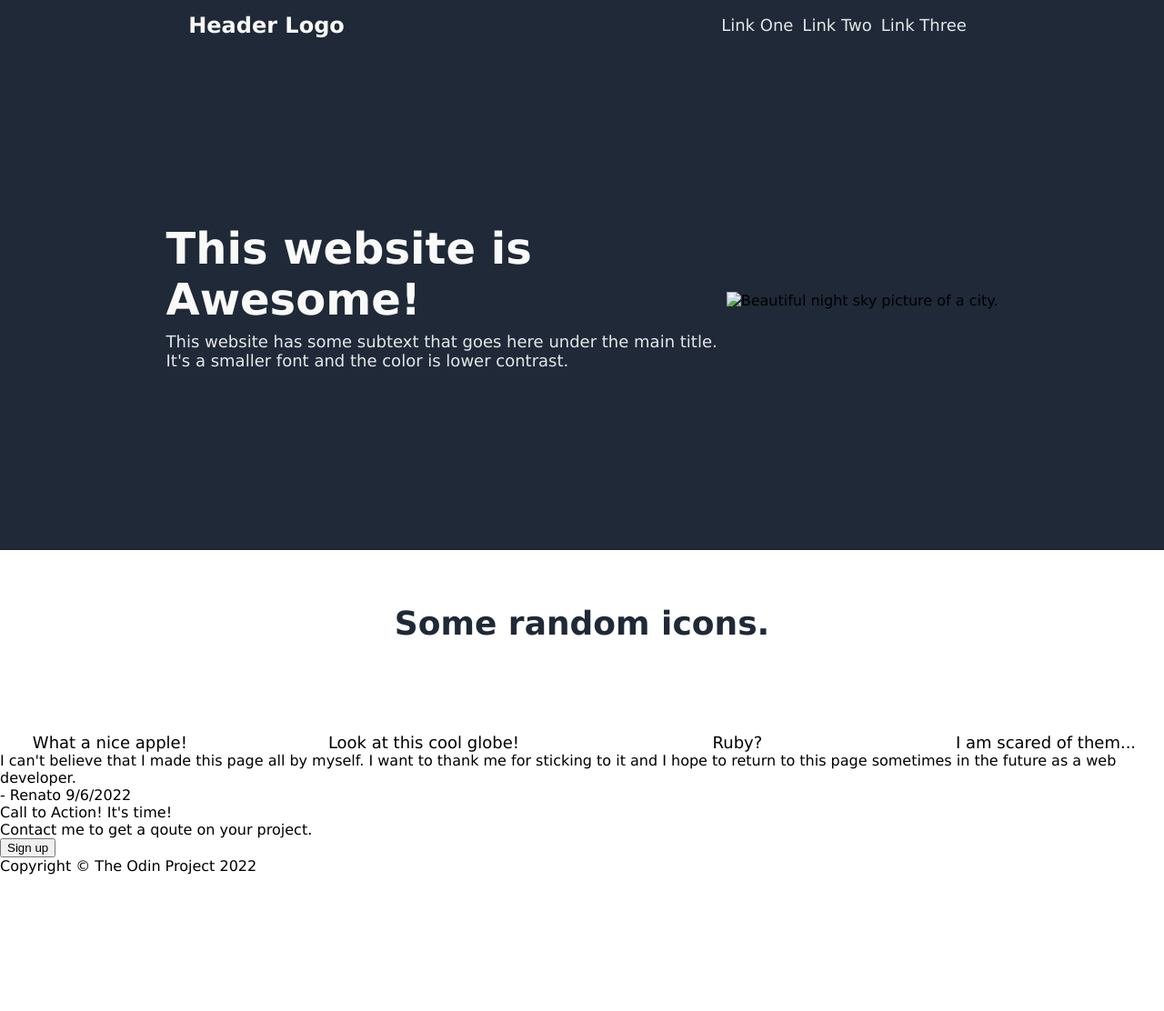
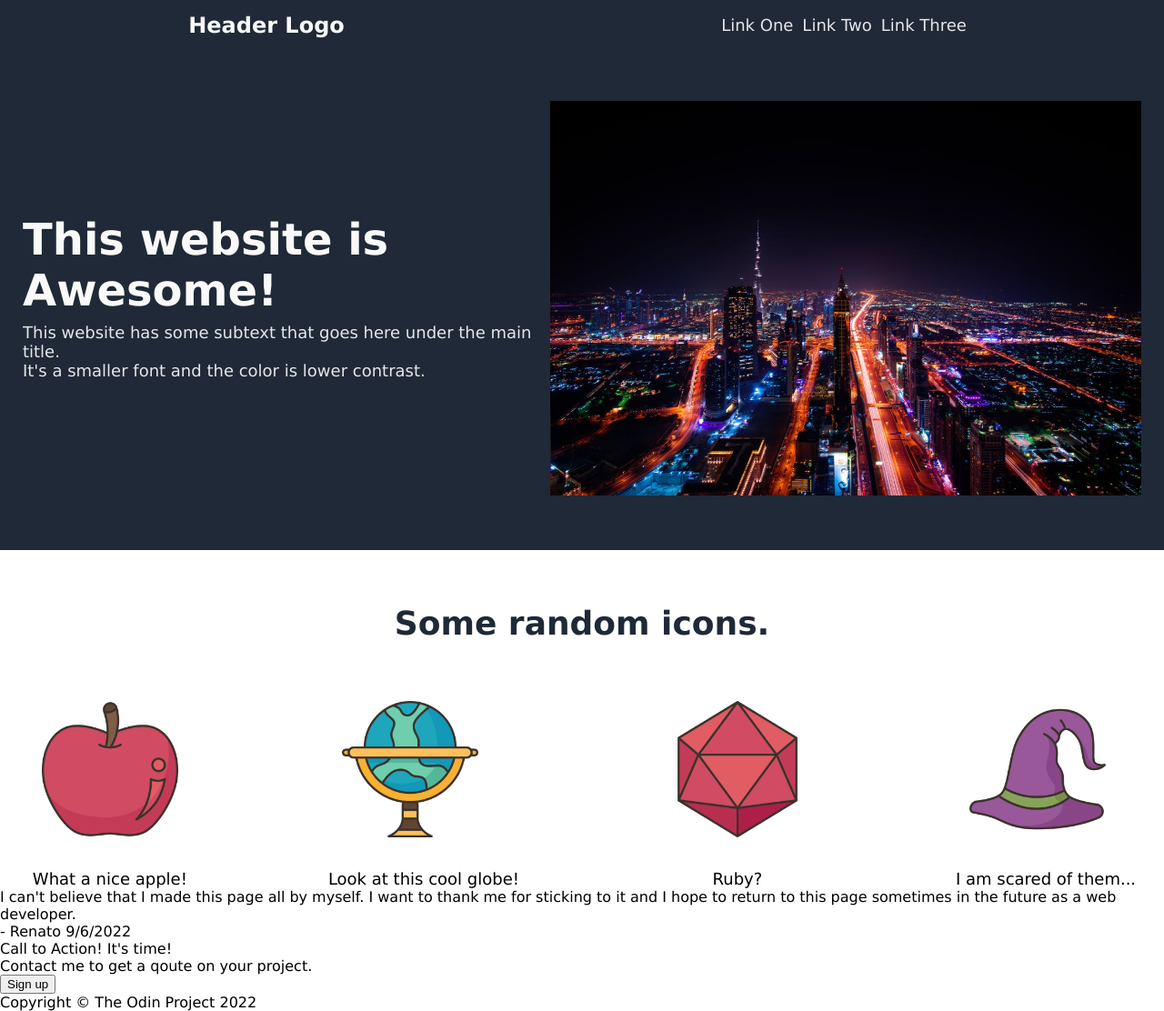
Before and after one commit to renatoka/landing-page, a plain HTML site: page index.html in a window 1280 px wide. Shown: the whole page at 91% size. Before the commit the page ends 962 px from the top, so only its background shows below. Drawn offline with Linux system fonts and the light colour scheme; the site is published under a folder, as on GitHub Pages, so addresses that start at the root find nothing.

```diff
--- a/index.html
+++ b/index.html
@@ -33,7 +33,7 @@
             </div>
         </div>
         <div class="image">
-            <div class="city-image"><img src="/images/image.jpeg" alt="Beautiful night sky
+            <div class="city-image"><img src="./images/image.jpeg" alt="Beautiful night sky
                 picture of a city." style="width: 650px; height: auto;"></div>
         </div>
     </div>
@@ -42,22 +42,22 @@
         <div class="title1">Some random icons.</div>
         <div class="images">
             <div class="image">
-                <img class="icon" src="/images/apple.png" alt="">
+                <img class="icon" src="./images/apple.png" alt="">
                 <div class="icon-text">What a nice apple!</div>
             </div>
 
             <div class="image">
-                <img class="icon" src="/images/earth-globe.png" alt="">
+                <img class="icon" src="./images/earth-globe.png" alt="">
                 <div class="icon-text">Look at this cool globe!</div>
             </div>
 
             <div class="image">
-                <img class="icon" src="/images/dice.png" alt="">
+                <img class="icon" src="./images/dice.png" alt="">
                 <div class="icon-text">Ruby?</div>
             </div>
 
             <div class="image">
-                <img class="icon" src="/images/witch-hat.png" alt="">
+                <img class="icon" src="./images/witch-hat.png" alt="">
                 <div class="icon-text">I am scared of them...</div>
             </div>
         </div>
```
